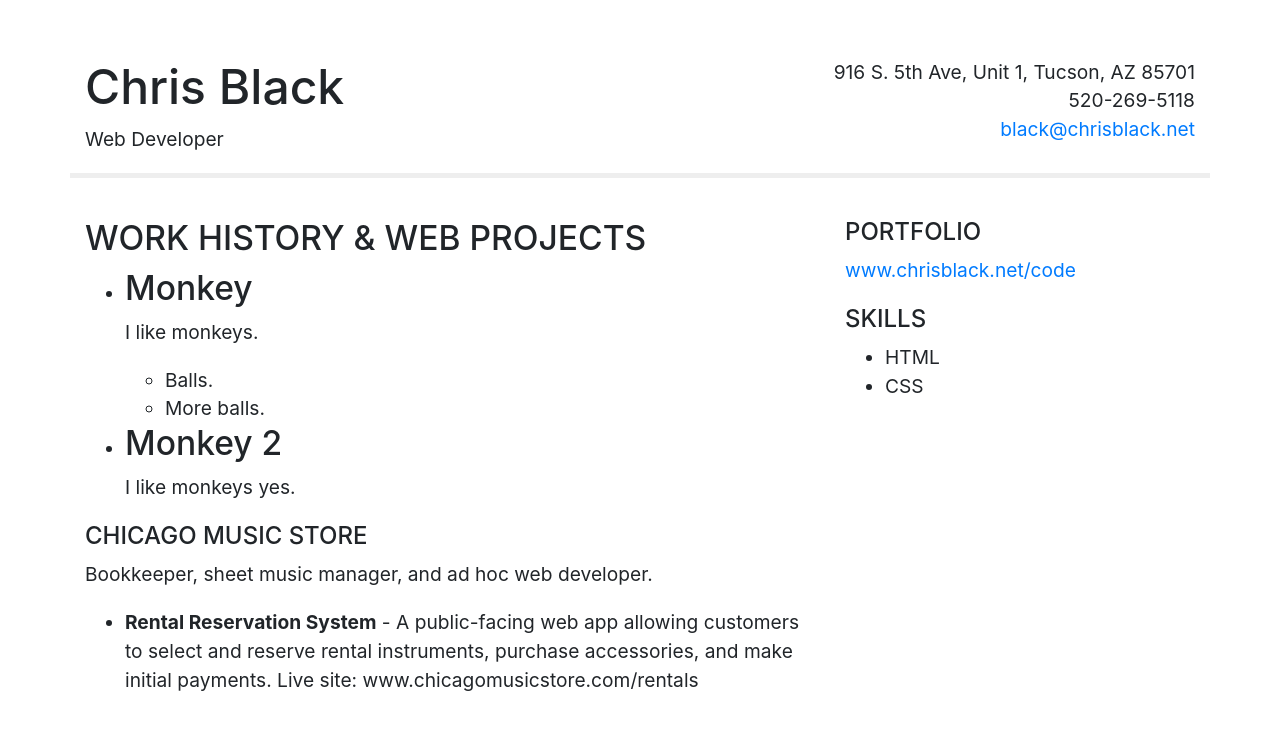
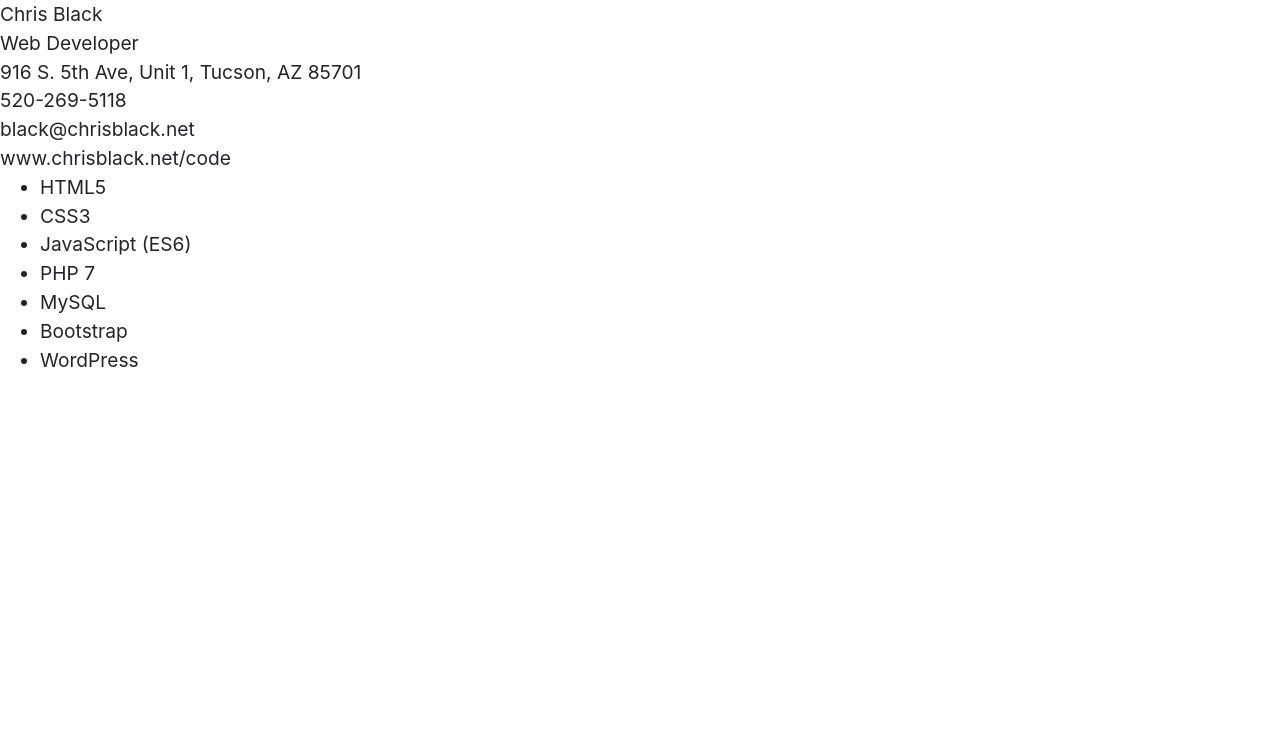
Before and after one commit to thischrisblack/Resume-the-Hard-Way, a website built with webpack: page src/index.html in a window 1280 px wide. Built offline with nearby package versions, Linux system fonts and the light colour scheme.

Commit message:
Node making.
Commented out existing HTML. Got rid of "textContent" code and started in on pure node creation.

```diff
--- a/src/index.html
+++ b/src/index.html
@@ -8,7 +8,7 @@
 </head>
 <body>
 
-    <article class="container">
+    <!-- <article class="container">
 
         <header class="row">
             <div class="col-sm-6">
@@ -95,7 +95,7 @@
 
         </div>
 
-    </article>
+    </article>    -->
 
 </body>
 </html>
--- a/src/index.js
+++ b/src/index.js
@@ -3,41 +3,97 @@
 import 'bootstrap/dist/css/bootstrap.min.css';
 import {resume as res} from './resume.js';
 
-let keys = Object.getOwnPropertyNames(res);
+objectHandler(res, document.querySelector('body'));
 
-document.querySelector('#name').textValue = 'monkey';
+function objectHandler(object, parent) {
+    let keys = Object.getOwnPropertyNames(object);
+    //console.log(keys);
+    keys.forEach(key => {
+        // Check if it's not an array
+        if (!Array.isArray(object[key])) {
+            nodeAppender(object[key], parent);
+        } else {
+            arrayHandler(key, parent);
+        }
+    });
+}
 
-keys.forEach(key => {
+// nodeAppender (key, parent)
+//
+// Create and append new node of class=key and content=res[key]
 
-    // Check if it's not an array
-    if (!Array.isArray(res[key])) {
-        singleInsert(key);
-    } else {
-        // If it is an array, create a UL and loop throug the values
+function nodeAppender(value, parent, type = 'div') {
+    var newNode = document.createElement(type);
+    newNode.setAttribute('class', value);
+    newNode.innerHTML = value;
+    parent.appendChild(newNode);
+    //console.log(key, parent);
+}
 
-    }
+// arrayHandler (array, parent)
+//
+// Get each element of array
+//
+// If object, make an LI and recurse to top with new parent (this.parent node)
+//
+// If not, append LI node.
 
-});
+function arrayHandler(key, parent) {
+    var newList = document.createElement('ul');
+    newList.setAttribute('class', key);
+    parent.appendChild(newList);
+    res[key].forEach(el => {
+        if (typeof el === 'string') {
+            nodeAppender(el, newList, 'li');
+        } else {
+            // CREATE newLI HERE, APPENDED TO newList
+            objectHandler(el, newLI);
+        };
+    });
+}
 
-function singleInsert(key) {
-    if (key === 'email' || key === 'portfolio') {
-        // Clear the space
-        document.querySelector('#'+key).textContent = '';
 
-        // Make <a> element
-        var link = document.createElement('a');
 
-        // Href, ID attribute
-        let href = (key === 'email') ? 'mailto:' + res[key] : 'http://' + res[key];
-        link.setAttribute('href', href);
-        link.setAttribute('ID', key + '-link');
 
-        // Insert a tags, then add link text.
-        document.querySelector('#'+key).appendChild(link);
-        document.querySelector('#'+key+'-link').textContent = res[key];
+// runResume(res);
 
-    } else {
-        document.querySelector('#'+key).textContent = res[key];
-    }
+// function runResume(object) {
 
-}
+//     let keys = Object.getOwnPropertyNames(object);
+
+//     keys.forEach(key => {
+
+//         // Check if it's not an array
+//         if (!Array.isArray(res[key])) {
+//             singleInsert(key);
+//         } else {
+//             // If it is an array, create a UL and loop through the values
+
+//         }
+
+//     });
+// }
+
+
+// function singleInsert(key) {
+//     if (key === 'email' || key === 'portfolio') {
+//         // Clear the space
+//         document.querySelector('#'+key).textContent = '';
+
+//         // Make <a> element
+//         var link = document.createElement('a');
+
+//         // Href, ID attribute
+//         let href = (key === 'email') ? 'mailto:' + res[key] : 'http://' + res[key];
+//         link.setAttribute('href', href);
+//         link.setAttribute('ID', key + '-link');
+
+//         // Insert a tags, then add link text.
+//         document.querySelector('#'+key).appendChild(link);
+//         document.querySelector('#'+key+'-link').textContent = res[key];
+
+//     } else {
+//         document.querySelector('#'+key).textContent = res[key];
+//     }
+
+// }
```
